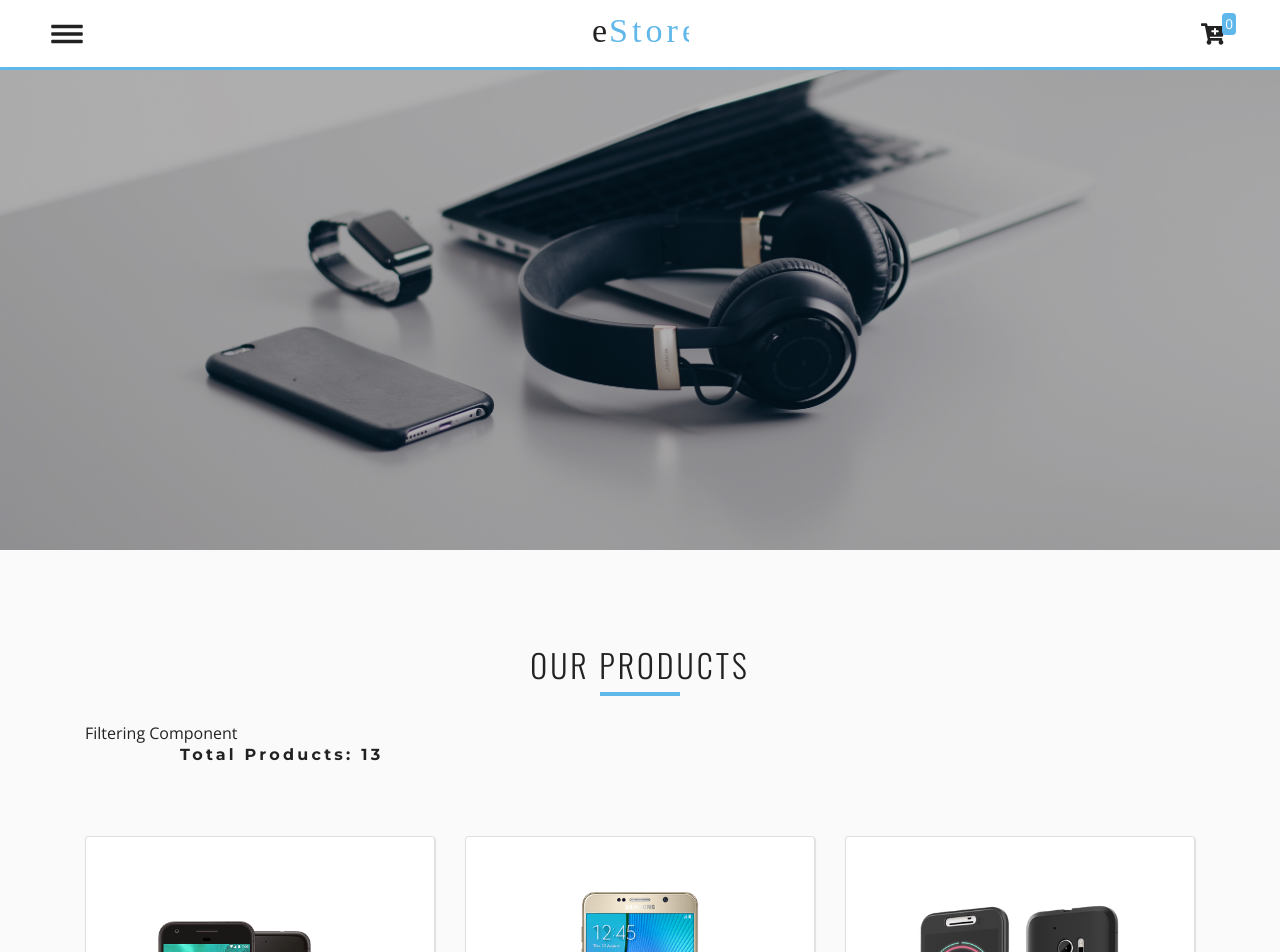
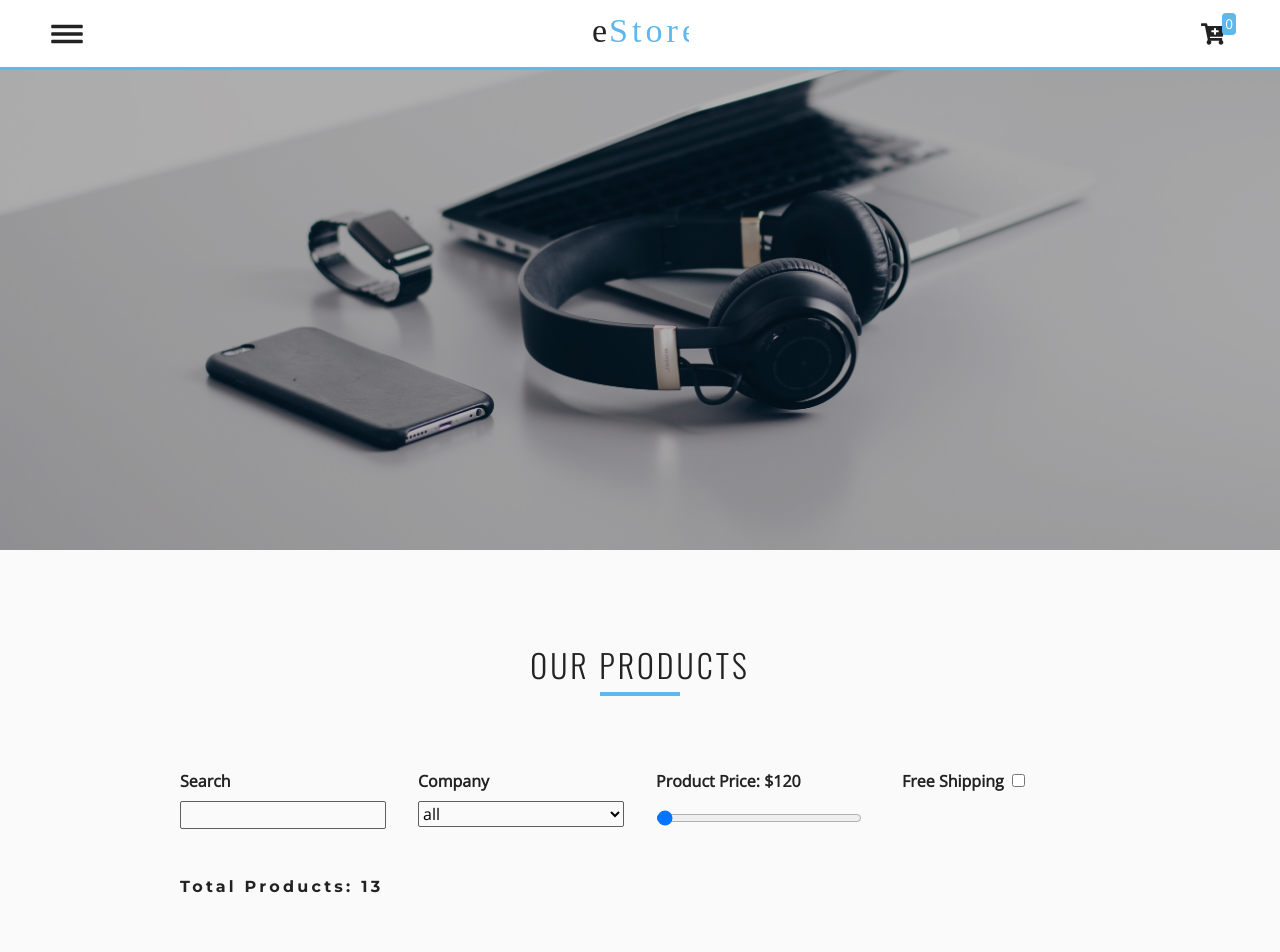
Before and after one commit to locaulker/cellphone-store, a React (Create React App) app: page /products in a window 1280 px wide. Shown: the top 952 px of the page. Built offline with nearby package versions, Linux system fonts and the light colour scheme.

Commit message:
completed filter product component

```diff
--- a/src/components/ProductsPage/ProductFilter.js
+++ b/src/components/ProductsPage/ProductFilter.js
@@ -1,5 +1,108 @@
 import React from "react";
+import styled from "styled-components";
+import { ProductConsumer } from "../../context";
 
 export default function ProductFilter() {
-	return <div>Filtering Component</div>;
+	return (
+		<ProductConsumer>
+			{value => {
+				const { search, min, max, company, price, shipping, handleChange, storeProducts } = value;
+
+				return (
+					<div className="row my-5">
+						<div className="col-10 mx-auto">
+							<FilterWrapper>
+
+								{/* search */}
+								<div>
+									<label htmlFor="search prsearchoducts">search</label>
+									<input
+										type="text"
+										name="search"
+										id="search"
+										onChange={handleChange}
+										value={search}
+										className="filter-item"
+									/>
+								</div>
+
+								{/* category search */}
+								<div>
+									<label htmlFor="company">company</label>
+									<select
+										name="company"
+										id="company"
+										onChange={handleChange}
+										value={company}
+										className="filter-item"
+									>
+										<option value="all">all</option>
+										<option value="fuji">fuji</option>
+										<option value="htc">htc</option>
+										<option value="google">google</option>
+									</select>
+								</div>
+
+								{/* price range */}
+								<div>
+									<label htmlFor="price">
+										<p className="mb-2">product price: <span>${price}</span></p>
+									</label>
+									<input
+										type="range"
+										name="price"
+										id="price"
+										min={min}
+										max={max}
+										className="filter-item"
+										onChange={handleChange}
+									/>
+								</div>
+
+								{/* free shipping */}
+								<div>
+									<label htmlFor="shipping" className="mx-2">free shipping</label>
+									<input
+										type="checkbox"
+										name="shipping"
+										id="shipping"
+										onChange={handleChange}
+										value={shipping && true}
+									/>
+								</div>
+
+
+							</FilterWrapper>
+						</div>
+					</div>
+				)
+
+			}}
+		</ProductConsumer>
+	)
 }
+
+
+const FilterWrapper = styled.div`
+	display: grid;
+	grid-template-columns: repeat(auto-fit, minmax(200px, 1fr));
+	grid-column-gap: 2rem;
+	grid-row-gap: 1rem;
+
+	label {
+		font-weight: 700;
+		text-transform: capitalize;
+	}
+
+	.filter-item, .filter-price {
+		display: block;
+		width: 100%;
+		background: transparent;
+		border-radius: 2px;
+		border: 1px solid var(--darkGrey);
+		outline: none;
+	}
+	input[type='text'] {
+		padding-left: .5rem;
+	}
+`;
```
